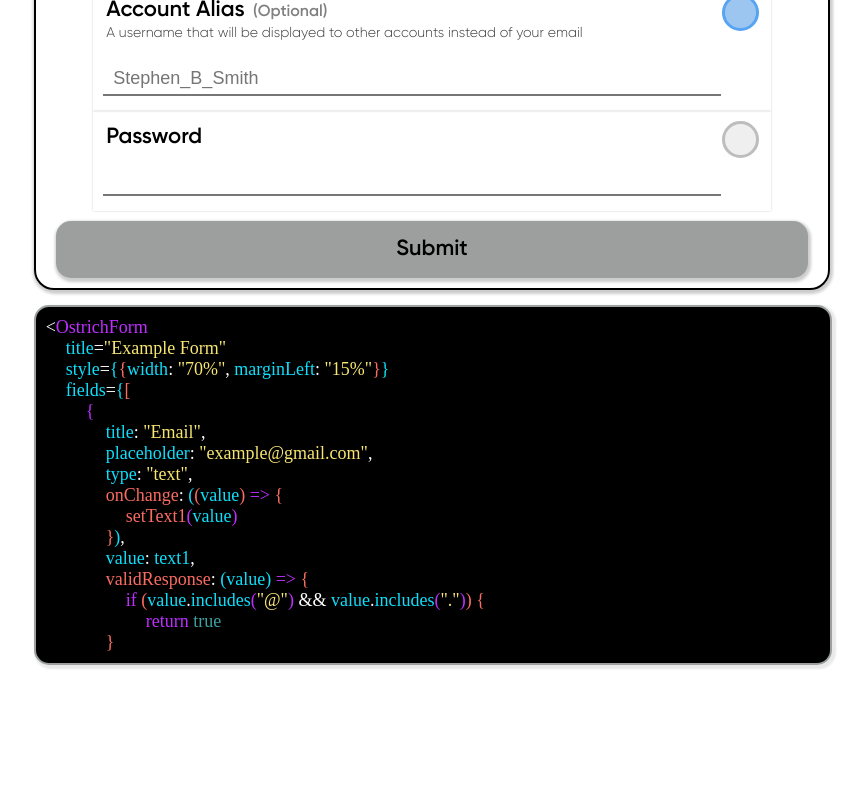
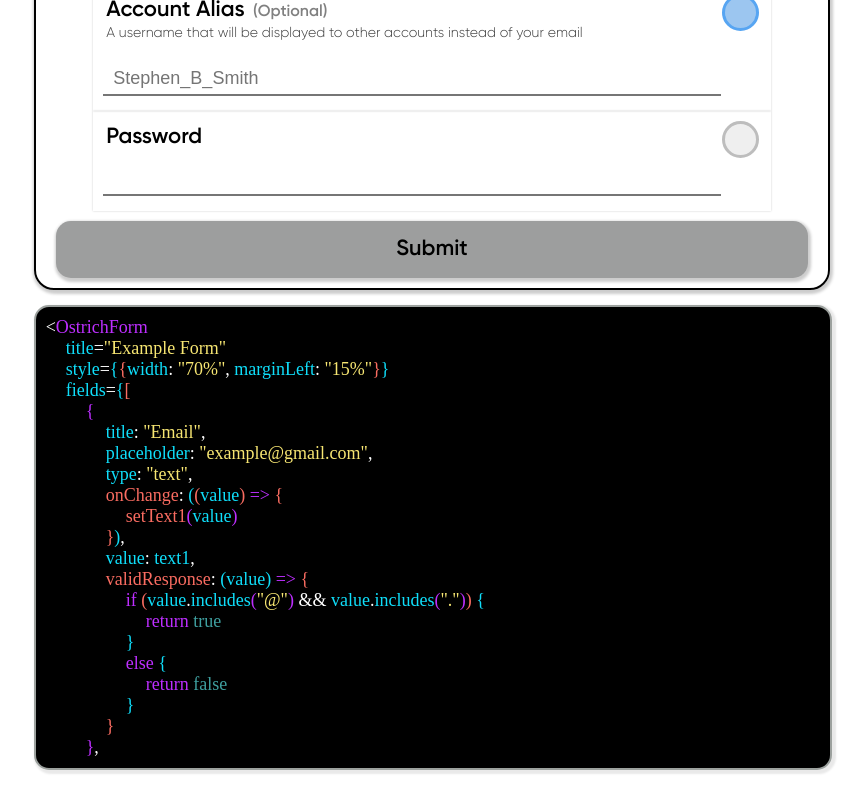
Before and after one commit to NLanese/the-codex, a Next.js app: page /showcases/ostrich-components/ostrich_forms in a window 1280 px wide. Shown: the part 493-1293 px from the top of the page, without its empty margins (230-1097 px from the left). Before the commit the page ends 1188 px from the top, so only its background shows below. Built offline with nearby package versions, Linux system fonts and the light colour scheme.

Commit message:
Update ostForms.js

```diff
--- a/components/ostrich-components/ostForms.js
+++ b/components/ostrich-components/ostForms.js
@@ -138,6 +138,7 @@ export default function OstFormsShowcase(){
                     </p>
 
                     {/* Field One */}
+                    <div>
                         <p style={{...Styles.Code.code, fontSize: 18, marginLeft: 40}}>
                             <span style={Styles.Code.keyword}>{"{"}</span>
                         </p>
@@ -212,15 +213,36 @@ export default function OstFormsShowcase(){
                             <span style={Styles.Code.str}>"."</span>
                             <span style={Styles.Code.keyword}>{")"}</span>
                             <span style={Styles.Code.func}>{")"}</span>
-                        <span style={Styles.Code.func}>{" {"}</span>
+                            <span style={Styles.Code.var}>{" {"}</span>
                         </p>
                         <p style={{...Styles.Code.code, fontSize: 18, marginLeft: 100}}>
                             <span style={Styles.Code.keyword}>return</span>
                             <span style={Styles.Code.bool}> true</span>
                         </p>
+                        <p style={{...Styles.Code.code, fontSize: 18, marginLeft: 80}}>
+                            <span style={Styles.Code.var}>{"}"}</span>
+                        </p>
+                        <p style={{...Styles.Code.code, fontSize: 18, marginLeft: 80}}>
+                            <span style={Styles.Code.keyword}>else </span>
+                            <span style={Styles.Code.var}>{" {"}</span>
+                        </p>
+                        <p style={{...Styles.Code.code, fontSize: 18, marginLeft: 100}}>
+                            <span style={Styles.Code.keyword}>return</span>
+                            <span style={Styles.Code.bool}> false</span>
+                        </p>
+                        <p style={{...Styles.Code.code, fontSize: 18, marginLeft: 80}}>
+                            <span style={Styles.Code.var}>{"}"}</span>
+                        </p>
                         <p style={{...Styles.Code.code, fontSize: 18, marginLeft: 60}}>
                             <span style={Styles.Code.func}>{"}"}</span>
                         </p>
+                        <p style={{...Styles.Code.code, fontSize: 18, marginLeft: 40}}>
+                            <span style={Styles.Code.keyword}>{"}"}</span>
+                            <span style={Styles.Code.reg}>{","}</span>
+                        </p>
+                    </div>
+
+
                 </div>
 
         </div>
```
Lines whose indentation alone changed are shown as unchanged.
